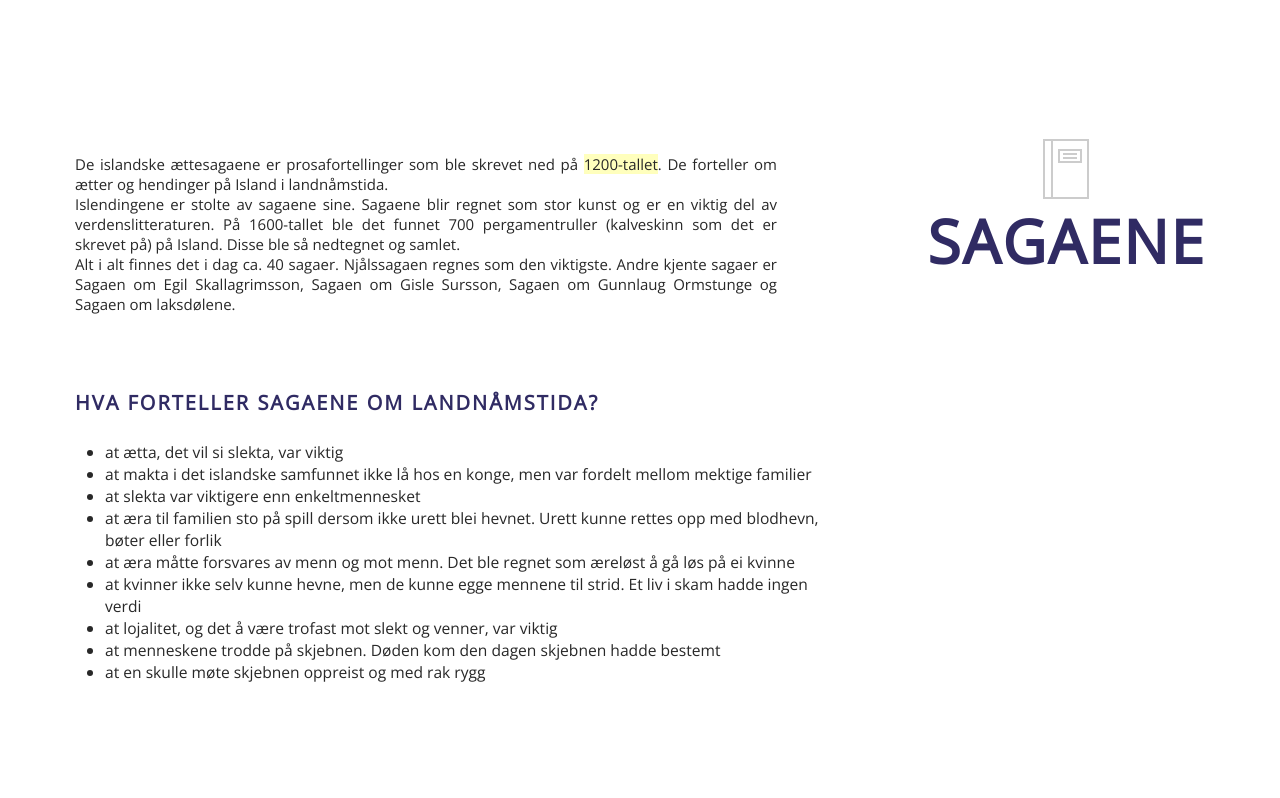
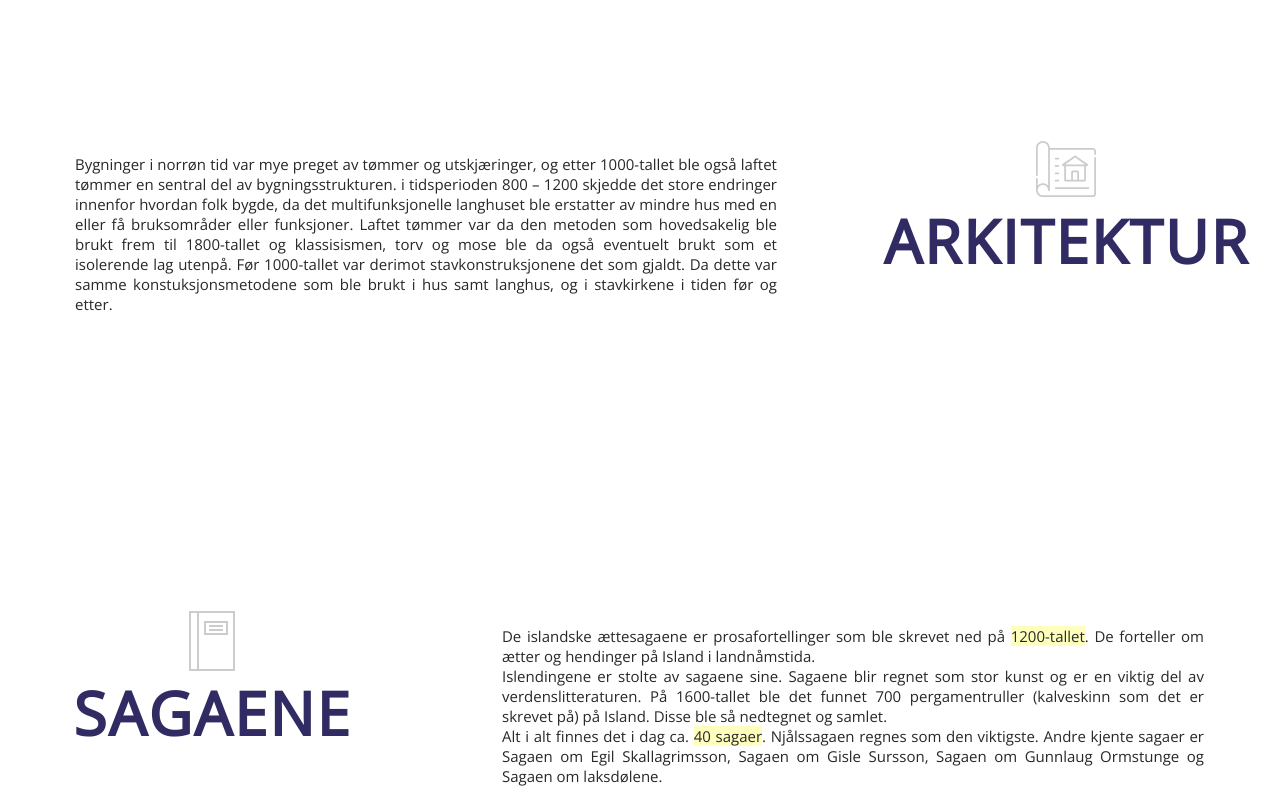
Before and after one commit to emlie/iceland, a plain HTML site: page index.html in a window 1280 px wide. Shown: the part 1560-2358 px from the top of the page. Drawn offline with nearby package versions, Linux system fonts and the light colour scheme.

Commit message:
Add files via upload

```diff
--- a/index.html
+++ b/index.html
@@ -38,6 +38,9 @@
               </li>
               <li>
                   <a href="#sag">sagaene</a>
+              </li>
+              <li>
+                  <a href="#ark">arkitektur</a>
               </li>
               <li>
                   <a href="#qui">quiz</a>
@@ -101,11 +104,30 @@
         <div id="sag" class="row">
           <div class="col-8 top">
             <p>
+              Bygninger i norrøn tid var mye preget av tømmer og utskjæringer, og etter 1000-tallet ble også laftet tømmer en sentral del av bygningsstrukturen. i tidsperioden 800 – 1200 skjedde det store endringer innenfor hvordan folk bygde, da det multifunksjonelle langhuset ble erstatter av mindre hus med en eller få bruksområder eller funksjoner. Laftet tømmer var da den metoden som hovedsakelig ble brukt frem til 1800-tallet og klassisismen, torv og mose ble da også eventuelt brukt som et isolerende lag utenpå. Før 1000-tallet var derimot stavkonstruksjonene det som gjaldt. Da dette var samme konstuksjonsmetodene som ble brukt i hus samt langhus, og i stavkirkene i tiden før og etter.
+            </p>
+          </div>
+
+          <div class="col-4 top">
+            <img src="img/house-sketch.svg" alt="house">
+            <h3>arkitektur</h3>
+          </div>
+        </div>
+
+
+        <div id="sag" class="row">
+          <div class="col-4 top">
+            <img src="img/notebook.svg" alt="clock">
+            <h3>sagaene</h3>
+          </div>
+
+          <div class="col-8 top">
+            <p>
               De islandske ættesagaene er prosafortellinger som ble skrevet ned på <span class="highlight">1200-tallet</span>. De forteller om ætter og hendinger på Island i landnåmstida.
               <br />
               Islendingene er stolte av sagaene sine. Sagaene blir regnet som stor kunst og er en viktig del av verdenslitteraturen. På 1600-tallet ble det funnet 700 pergamentruller (kalveskinn som det er skrevet på) på Island. Disse ble så nedtegnet og samlet.
               <br />
-              Alt i alt finnes det i dag ca. 40 sagaer. Njålssagaen regnes som den viktigste. Andre kjente sagaer er Sagaen om Egil Skallagrimsson, Sagaen om Gisle Sursson, Sagaen om Gunnlaug Ormstunge og Sagaen om laksdølene.
+              Alt i alt finnes det i dag ca. <span class="highlight">40 sagaer</span>. Njålssagaen regnes som den viktigste. Andre kjente sagaer er Sagaen om Egil Skallagrimsson, Sagaen om Gisle Sursson, Sagaen om Gunnlaug Ormstunge og Sagaen om laksdølene.
               <h4>Hva forteller sagaene om landnåmstida?</h4>
               <ul>
                 <li>
@@ -137,11 +159,6 @@
                 </li>
               </ul>
             </p>
-          </div>
-
-          <div class="col-4 top">
-            <img src="img/notebook.svg" alt="clock">
-            <h3>sagaene</h3>
           </div>
         </div>
 
```
Also changed, not shown: img/house-sketch.svg (added).
